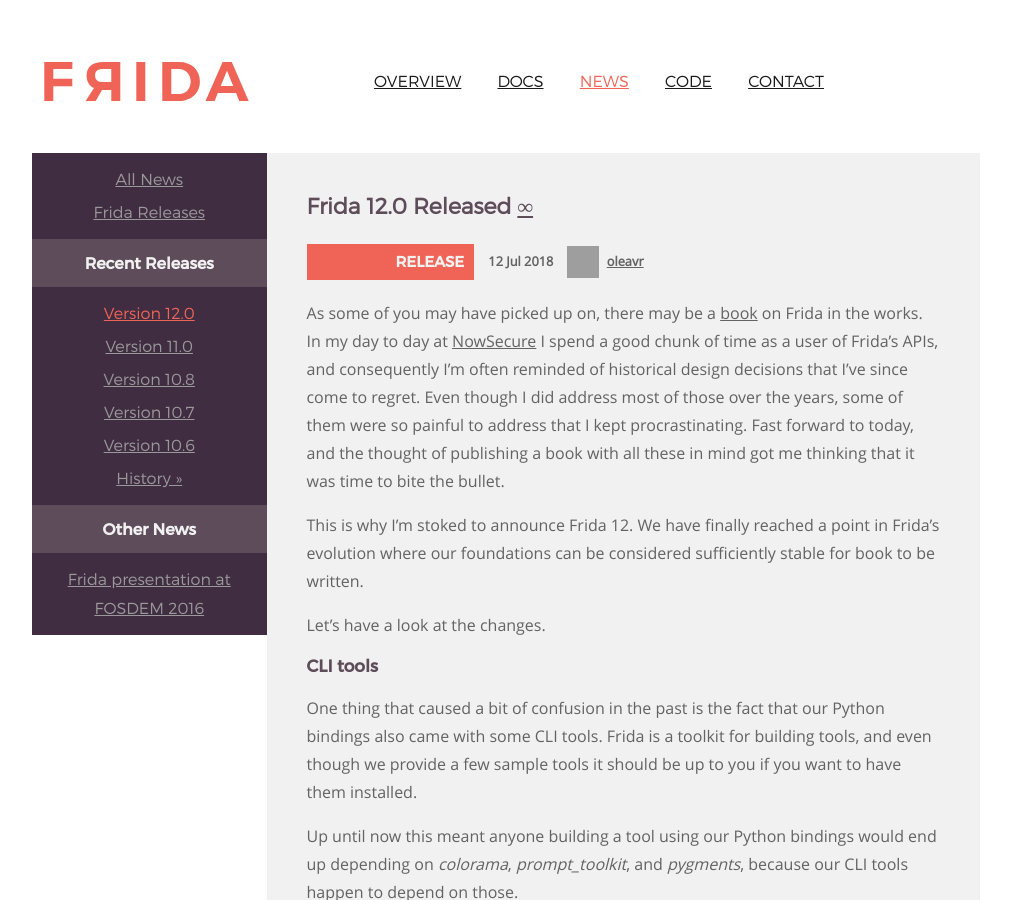
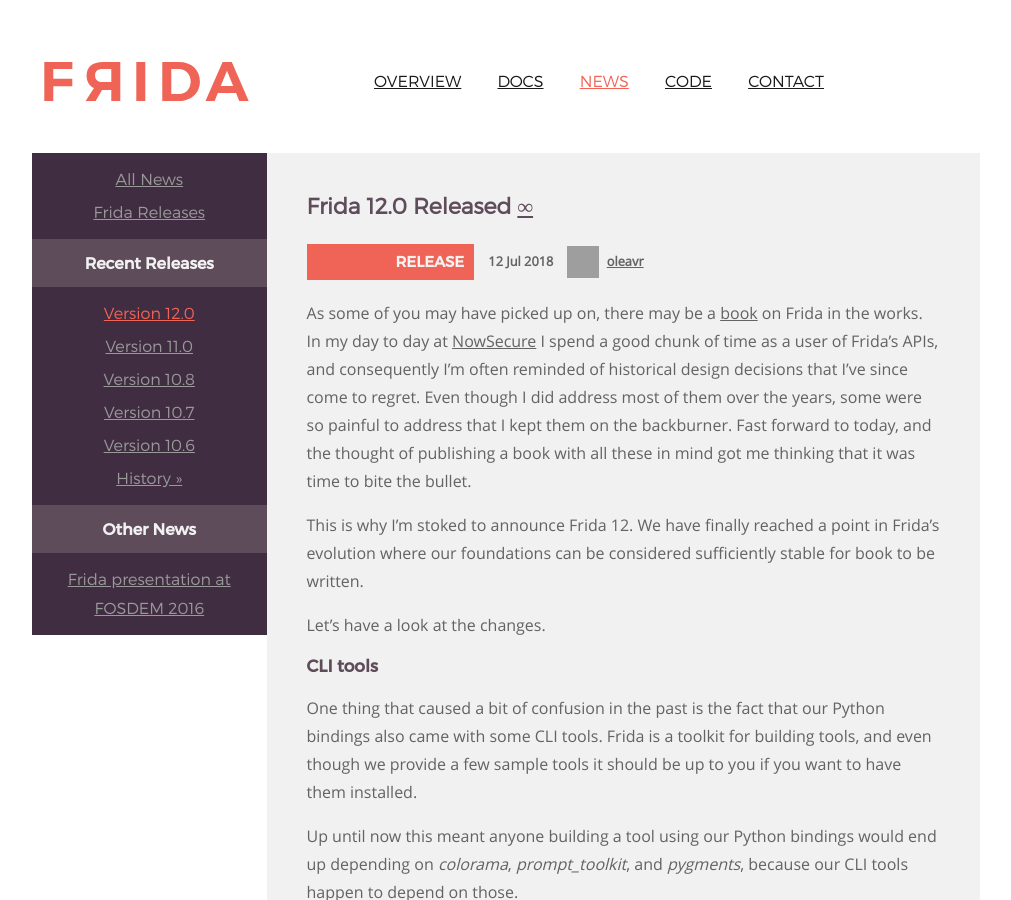
Before and after one commit to frida/frida-website, a Jekyll site: the page built from _posts/2018-07-12-frida-12-0-released.markdown, in a window 1280 px wide and 900 px high. Shown: the whole window, without its empty margins (129-1140 px from the left). Built offline with Jekyll 4.4.1, drawn with Linux system fonts in a browser that asks for light colours; grey boxes are pictures that could not be loaded.

Commit message:
Improve wording

```diff
--- a/_posts/2018-07-12-frida-12-0-released.markdown
+++ b/_posts/2018-07-12-frida-12-0-released.markdown
@@ -11,9 +11,9 @@ As some of you may have picked up on, there may be a [book][] on Frida in the
 works. In my day to day at [NowSecure][] I spend a good chunk of time as a user
 of Frida's APIs, and consequently I'm often reminded of historical design
 decisions that I've since come to regret. Even though I did address most of
-those over the years, some of them were so painful to address that I kept
-procrastinating. Fast forward to today, and the thought of publishing a book
-with all these in mind got me thinking that it was time to bite the bullet.
+them over the years, some were so painful to address that I kept them on the
+backburner. Fast forward to today, and the thought of publishing a book with
+all these in mind got me thinking that it was time to bite the bullet.
 
 This is why I'm stoked to announce Frida 12. We have finally reached a point
 in Frida's evolution where our foundations can be considered sufficiently stable
```
